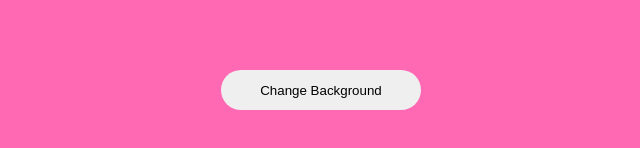
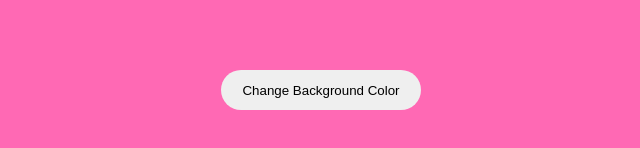
Before and after one commit to yerikhonpurba/JCUXFE02-github, a plain HTML site: page Index.html in a window 1280 px wide. Shown: the part 310-458 px from the top of the page, 319-959 px from the left. Drawn offline with Linux system fonts and the light colour scheme.

Commit message:
add color

```diff
--- a/Index.html
+++ b/Index.html
@@ -25,7 +25,7 @@
   <link rel="shortcut icon" href="Account.svg" type="image/x-icon" />
 
   <body>
-    <button id="change-color-btn">Change Background</button>
+    <button id="change-color-btn">Change Background Color</button>
 
     <script>
       const changeColorBtn = document.getElementById("change-color-btn");
```
